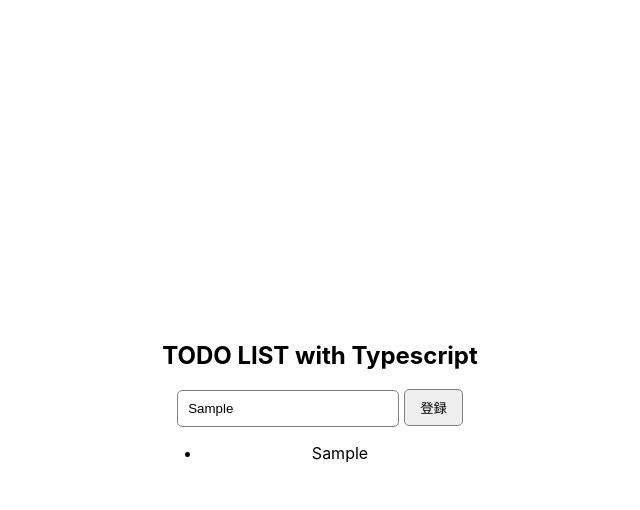
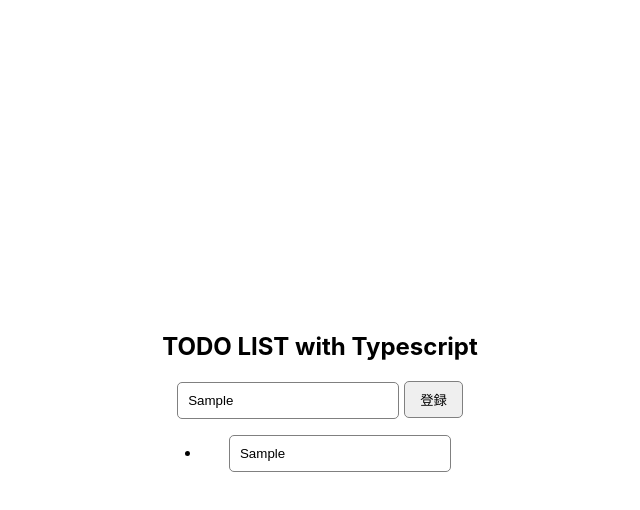
Before and after one commit to funayamateppei/Todolist_Typescript, a React (Create React App) app: page / in a window 1280 px wide. Both pictures are taken after typing "Sample" into the empty fields and a click on the button "登録". Shown: the top 510 px of the page, without its empty margins (320-960 px from the left). Built offline with nearby package versions, Linux system fonts and the light colour scheme; the HTML template or start-up script is replaced by a standard one.

Commit message:
タスクの内容編集機能実装

```diff
--- a/src/App.tsx
+++ b/src/App.tsx
@@ -6,20 +6,30 @@ function App() {
   const [inputValue, setInputValue] = useState("");
   const [todo, setTodo] = useState<Todo[]>([]);
 
-  const todoHandleChange = (e: { target: { value: any } }) => {
+  const todoHandleChange = (e: { target: { value: string } }) => {
     setInputValue(e.target.value);
   };
 
-  const submitHandleClick = (e: { preventDefault: () => void; }) => {
+  const submitHandleClick = (e: { preventDefault: () => void }) => {
     e.preventDefault();
     const array: Todo = {
       inputValue: inputValue,
       id: todo.length,
       checked: false,
-    }
+    };
     setTodo([array, ...todo]);
-    setInputValue('');
+    setInputValue("");
     // console.log(todo);
+  };
+
+  const handleEdit = (id: number, inputValue: string) => {
+    const array = todo.map((x) => {
+      if (x.id === id) {
+        x.inputValue = inputValue;
+      }
+      return x;
+    })
+    setTodo(array);
   }
 
   type Todo = {
@@ -45,7 +55,13 @@ function App() {
         <ul>
           {todo.map((x, i) => (
             <li key={i}>
-              {x.inputValue}
+              {/* <li>{x.inputValue}</li> */}
+              <input
+                type="text"
+                value={x.inputValue}
+                className="inputText"
+                onChange={(e) => handleEdit(x.id, e.target.value)}
+              />
             </li>
           ))}
         </ul>
```
